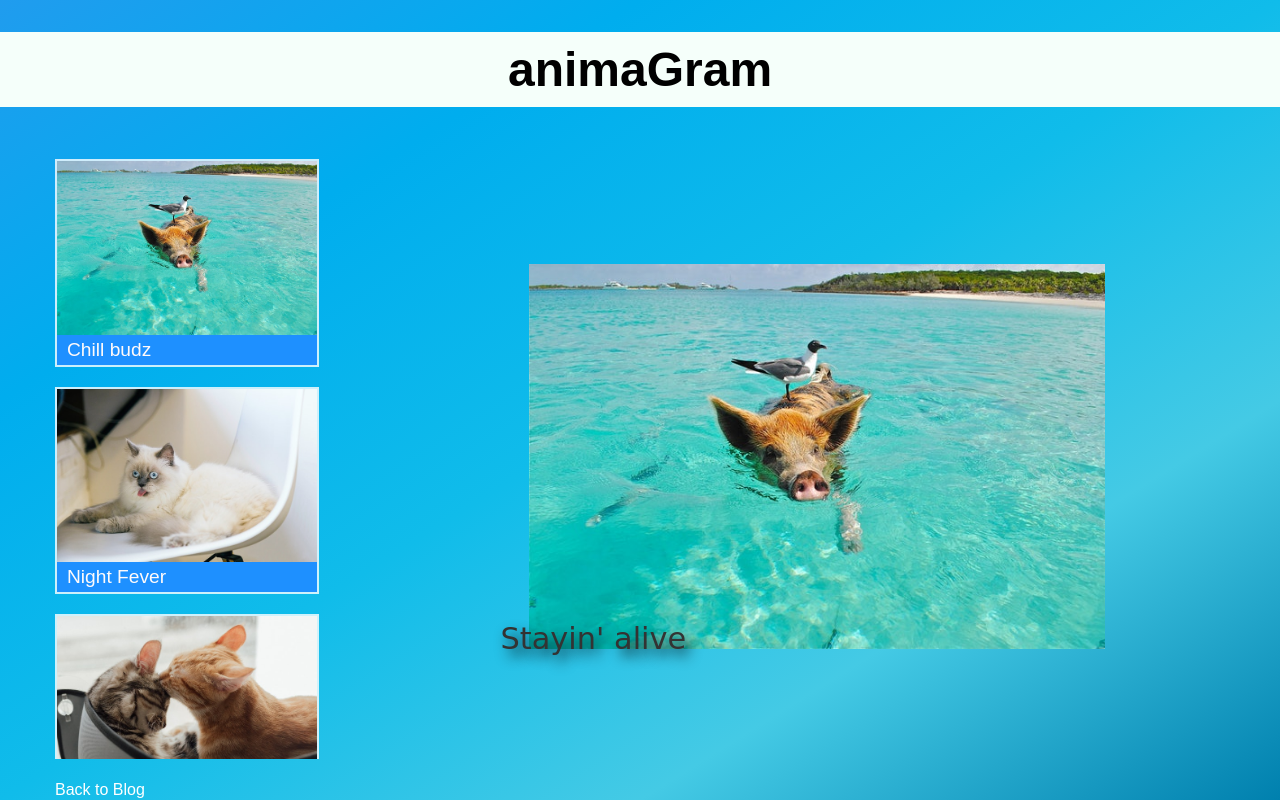
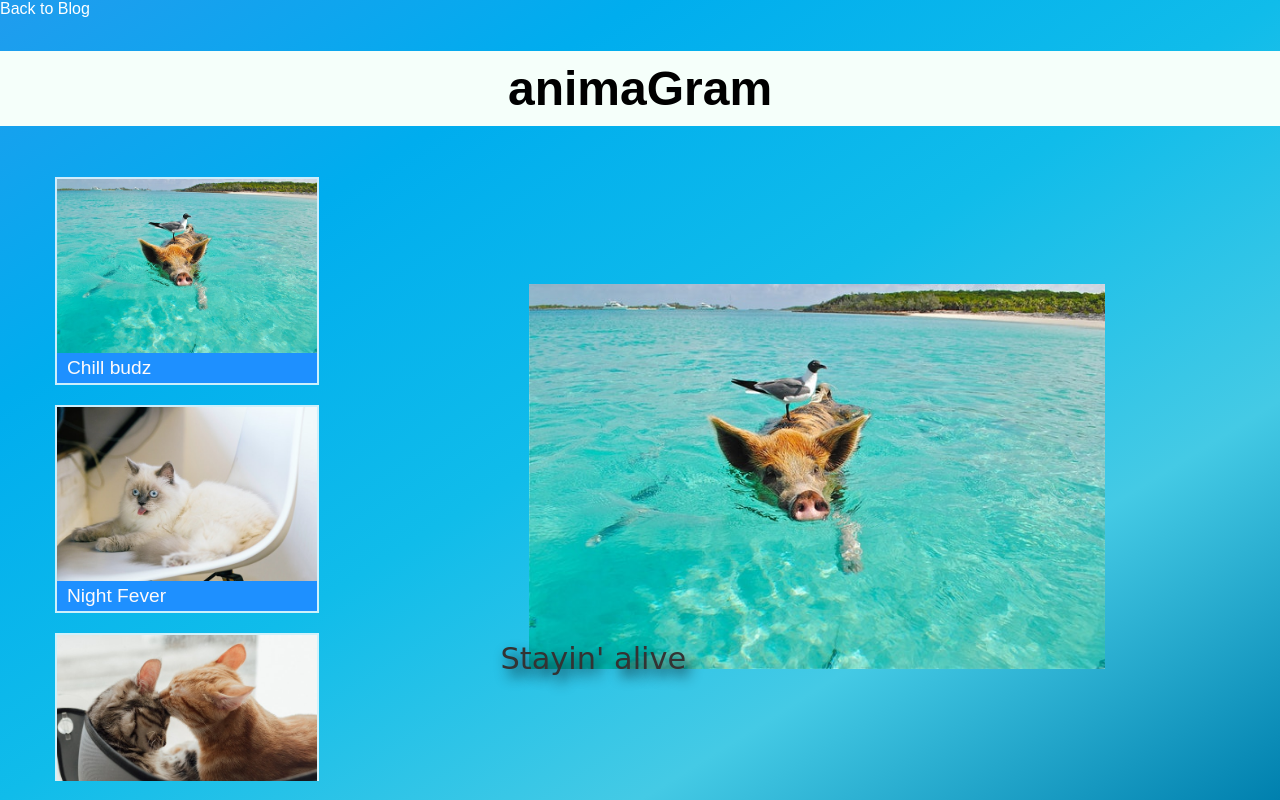
Before and after one commit to Ariesan/animaGram, a plain HTML site: page index.html in a window 1280 px wide. Drawn offline with nearby package versions, Linux system fonts and the light colour scheme; a web font is replaced by a local one.

Commit message:
revise css

```diff
--- a/index.html
+++ b/index.html
@@ -20,9 +20,12 @@
     <link rel="stylesheet" href="main.css">
 </head>
 
+<body>
+    <a class="blog-link" href="https://ariesan.github.io/page/portfolio">Back to Blog</a>
     <header class="main-header">
         <h1 class="logo-text">animaGram</h>
     </header>
+
 
     <main class="main-content">
         <ul class="thumbnail-list">
@@ -91,10 +94,7 @@
                 </div>
             </div>
     </main>
-    <footer>
-        <a href="https://ariesan.github.io/page/portfolio">Back to Blog</a>
-    </footer>
 
-<script src="app.js"></script>
+    <script src="main.js"></script>
 </body>
 </html>
--- a/main.css
+++ b/main.css
@@ -28,6 +28,13 @@ a {
 
 .main-header {
     flex: 0 1 auto;
+}
+
+.blog-link {
+    color: #fff;
+    font-size: 1rem;
+    font-family: 'Mochiy Pop One', sans-serif;
+    margin-top: 0;
 }
 
 .logo-text {
@@ -127,13 +134,6 @@ a {
     max-width: 80%;
 }
 
-footer > a {
-    color: #fff;
-    margin-left: 55px;
-    font-size: 1rem;
-    font-family: 'Mochiy Pop One', sans-serif;
-    margin-top: 30px;
-}
 
 @media all and (min-width: 768px) {
     .main-content {
```
Also changed, not shown: main.js (renamed from app.js).
